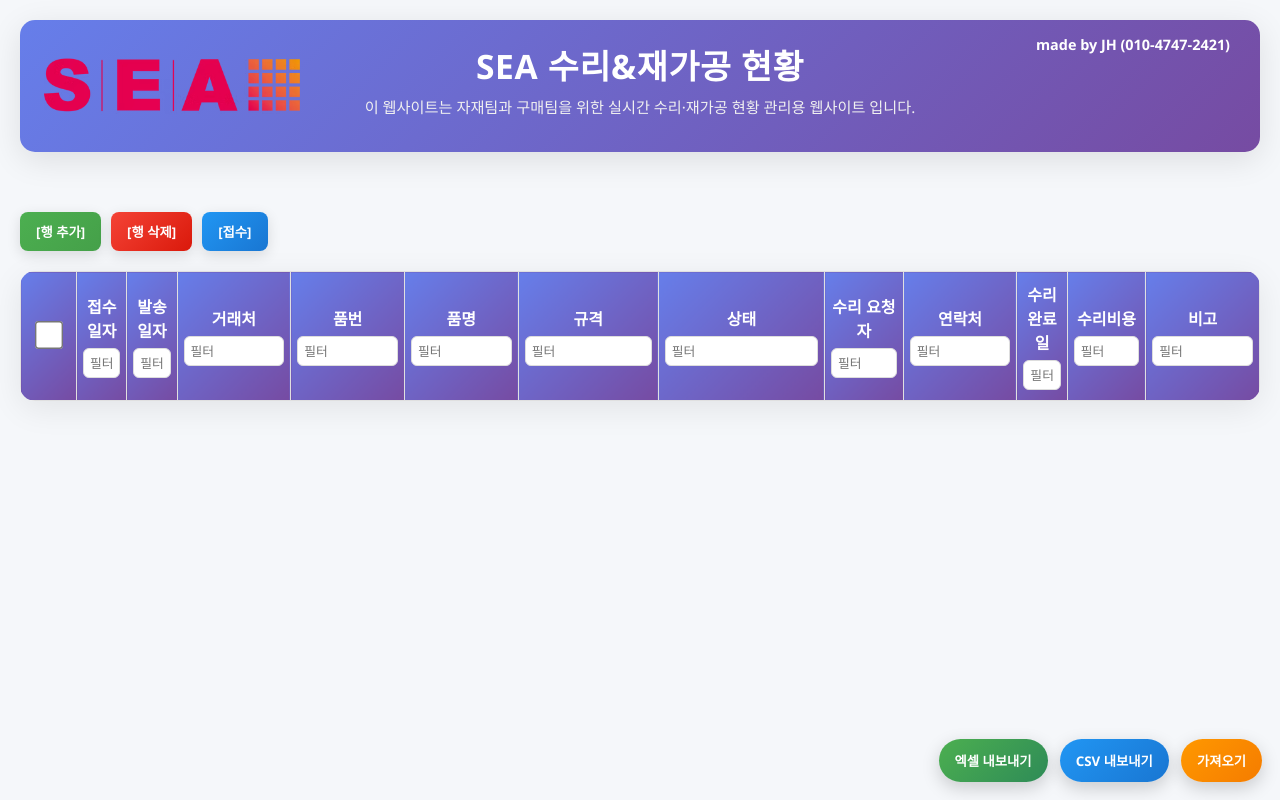
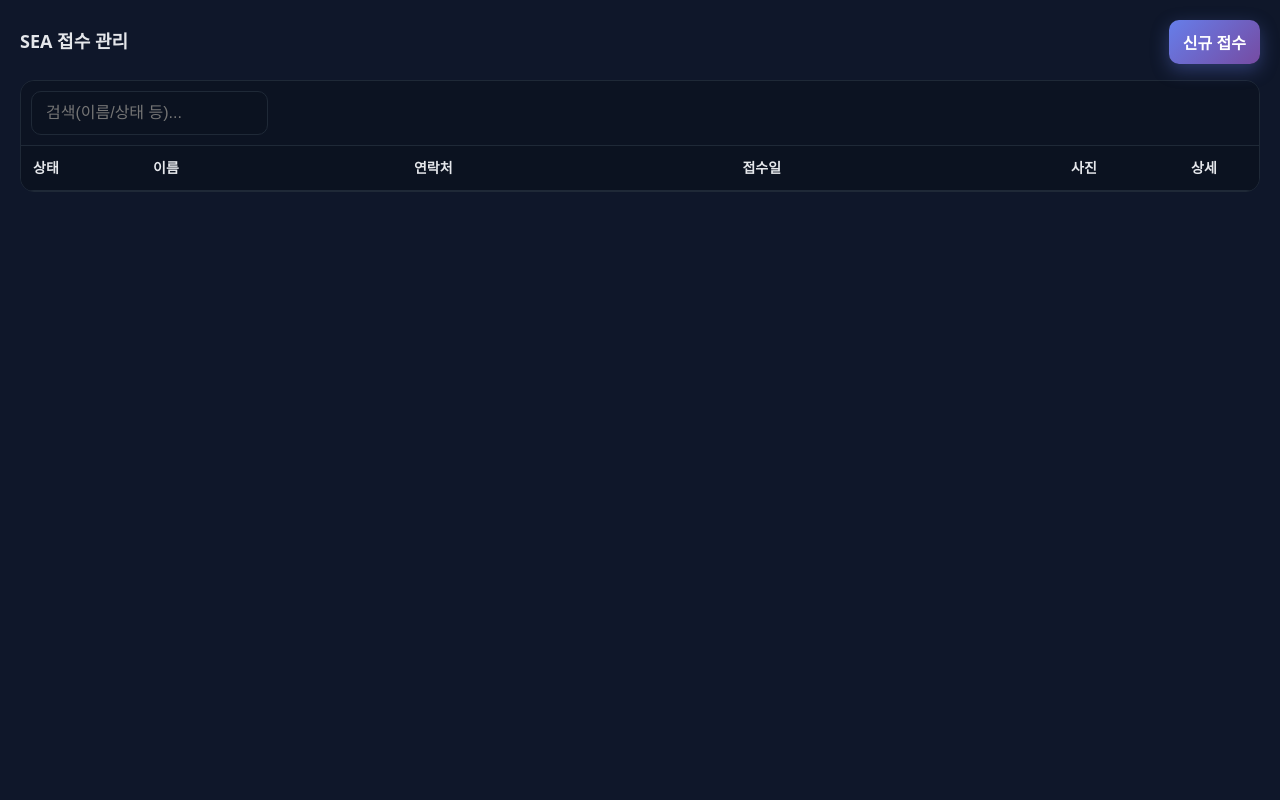
Before and after one commit to johnchoi112/repair-sea, a plain HTML site: page index.html in a window 1280 px wide. Drawn offline with Linux system fonts and the light colour scheme; no server answers.

Commit message:
Update index.html

```diff
--- a/index.html
+++ b/index.html
@@ -1,240 +1,168 @@
-<!DOCTYPE html>
+<!doctype html>
 <html lang="ko">
 <head>
-<meta charset="UTF-8" />
-<meta name="viewport" content="width=device-width, initial-scale=1.0" />
-<title>SEA 수리&재가공 현황 (실시간 Firestore 연동)</title>
- <link rel="apple-touch-icon" sizes="180x180" href="./apple-touch-icon.png">
-<link rel="icon" type="image/png" sizes="32x32" href="./favicon-32x32.png">
-<link rel="icon" type="image/png" sizes="16x16" href="./favicon-16x16.png">
-<link rel="manifest" href="./site.webmanifest">
+  <meta charset="utf-8" />
+  <title>SEA Admin</title>
+  <meta name="viewport" content="width=device-width, initial-scale=1, viewport-fit=cover" />
+  <meta name="theme-color" content="#667eea" />
+  <meta name="apple-mobile-web-app-capable" content="yes" />
+  <meta name="apple-mobile-web-app-status-bar-style" content="black-translucent" />
+
   <style>
-  * { box-sizing: border-box; font-family: 'Segoe UI', Tahoma, Geneva, Verdana, sans-serif; }
-  body { background: #f5f7fa; margin: 0; padding: 20px; }
-  .container { max-width: 2000px; margin: 0 auto; }
-  .header { text-align: center; padding: 20px; margin-bottom: 60px;
-            border-radius: 15px; color:#fff;
-            background: linear-gradient(135deg, #667eea 0%, #764ba2 100%);
-            box-shadow: 0 8px 32px rgba(0,0,0,.1); position: relative; }
-  .header h1 { margin: 0; font-size: 2.1rem; font-weight: 800; letter-spacing: .02em; }
+    :root {
+      --brand: #667eea;
+      --bg: #0f172a;
+      --panel: #111827;
+      --text: #e5e7eb;
+      --muted: #94a3b8;
+      --safe-bottom: env(safe-area-inset-bottom, 0px);
+    }
 
-  .controls { display:flex; gap:10px; flex-wrap:wrap; margin-bottom:20px; margin-top: 60px; }
-  .btn { padding: 10px 16px; border:0; border-radius:8px; color:#fff; cursor:pointer; font-weight:700;
-         box-shadow: 0 4px 14px rgba(0,0,0,.12); }
-  .btn-add { background: linear-gradient(135deg, #4CAF50, #45a049); }
-  .btn-del { background: linear-gradient(135deg, #f44336, #da190b); }
-  .btn-reg { background: linear-gradient(135deg, #2196F3, #1976D2); }
+    /* 기본 레이아웃 */
+    html, body { height: 100%; background: var(--bg); color: var(--text); }
+    body { margin: 0; font: 14px/1.4 system-ui, -apple-system, Segoe UI, Roboto, Apple SD Gothic Neo, Noto Sans KR, sans-serif; -webkit-text-size-adjust: 100%; }
+    * { box-sizing: border-box; -webkit-tap-highlight-color: transparent; }
 
-  .table-container { background:#fff; border-radius:15px; box-shadow:0 8px 32px rgba(0,0,0,.08); overflow:hidden; max-height: 650px; overflow-y: auto; }
-  table { width: 100%; border-collapse: collapse; table-layout: auto; }
-  th, td { border:1px solid #e0e0e0; text-align:center; padding:10px 6px; }
-  thead th { position: sticky; top:0; z-index:10; color:#fff;
-             background: linear-gradient(135deg, #667eea 0%, #764ba2 100%); }
-  tr:nth-child(even) { background:#fafafa; }
-  tr:hover { background:#f1f6ff; }
+    .container { max-width: 1280px; margin: 0 auto; padding: clamp(8px, 2vw, 20px); }
+    .header { display: flex; flex-wrap: wrap; gap: 10px; align-items: center; margin-bottom: 16px; }
+    .title { font-weight: 700; font-size: 18px; margin-right: auto; }
+    .controls { display: flex; gap: 8px; }
 
-  input[type="date"], select { width:100%; padding:6px 8px; border:1px solid #ddd; border-radius:6px; font-size:.9rem; color: #000; }
-  .filter-input { width: 100%; padding: 5px 6px; border:1px solid #ddd; border-radius:6px; margin-top:6px; font-size:.8rem; }
+    /* 버튼/인풋: 모바일 터치 타깃 44px 이상 */
+    button, .btn, input, select, textarea {
+      min-height: 44px;
+      font-size: 16px; /* iOS 확대 방지 */
+      border-radius: 10px;
+      border: 1px solid #1f2937;
+      background: #0b1220;
+      color: var(--text);
+      padding: 10px 14px;
+    }
+    button.primary {
+      background: linear-gradient(135deg, #667eea, #764ba2);
+      border: none;
+      color: white;
+      font-weight: 700;
+      box-shadow: 0 6px 18px rgba(102,126,234,.35);
+      cursor: pointer;
+    }
+    button.primary:active { transform: translateY(1px); }
 
-  [contenteditable] { padding:6px; min-height:24px; border:1px solid transparent; border-radius:6px; }
-  [contenteditable]:hover { border-color:#e3e3e3; }
-  [contenteditable]:focus { outline:0; border-color:#2196F3; background:#fff3e0; }
+    /* 테이블 영역 */
+    .table-wrapper {
+      border: 1px solid #1f2937;
+      border-radius: 14px;
+      background: rgba(17,24,39,.5);
+      overflow: clip;
+    }
+    .table-toolbar { display:flex; flex-wrap:wrap; gap:8px; padding: 10px; border-bottom: 1px solid #1f2937; background: rgba(11,18,32,.75); }
+    .table-container {
+      overflow-x: auto;       /* 모바일 가로 스크롤 허용 */
+      overflow-y: auto;
+      -webkit-overflow-scrolling: touch;
+      max-height: calc(100vh - 260px);
+    }
 
-  /* 너비 튜닝 */
-  #mainTable th:nth-child(4),  #mainTable td:nth-child(4)  { min-width: 100px; } /* 거래처 */
-  #mainTable th:nth-child(5),  #mainTable td:nth-child(5)  { min-width: 100px; } /* 품번 */
-  #mainTable th:nth-child(6),  #mainTable td:nth-child(6)  { min-width: 100px; } /* 품명 */
-  #mainTable th:nth-child(7),  #mainTable td:nth-child(7)  { min-width: 130px; } /* 규격 */
-  #mainTable th:nth-child(10), #mainTable td:nth-child(10) { min-width: 160px; } /* 상태 */
-  #mainTable th:nth-child(11), #mainTable td:nth-child(11) { min-width: 60px; }  /* 수리요청자 */
-  #mainTable th:nth-child(12), #mainTable td:nth-child(12) { min-width: 100px; } /* 연락처 */
-  #mainTable th:nth-child(14), #mainTable td:nth-child(14) { min-width: 60px; }  /* 수리비용 */
-  #mainTable th:nth-child(15), #mainTable td:nth-child(15) { min-width: 100px; } /* 비고 */
+    table { width: 100%; border-collapse: separate; border-spacing: 0; min-width: 980px; color: var(--text); }
+    thead th {
+      position: sticky; top: 0; z-index: 10; text-align: left;
+      padding: 12px; background: #0b1220; border-bottom: 1px solid #1f2937; font-weight: 700;
+    }
+    tbody td { padding: 10px 12px; border-bottom: 1px solid #1f2937; vertical-align: top; }
+    tbody tr:hover { background: rgba(102,126,234,.08); }
+
+    /* 확장(아코디언) 행 */
+    .expand { background: rgba(2,6,23,.6); }
+    .expand > td { padding: 0; }
+    .expand-inner { padding: 12px; display: grid; gap: 12px; grid-template-columns: repeat(auto-fit, minmax(240px, 1fr)); }
 
     /* 모달 */
-  .modal { display:none; position:fixed; inset:0; background:rgba(0,0,0,.5); z-index:999; }
-  .modal-content { width: 420px; max-width: calc(100vw - 40px); margin: 5% auto; background:#fff; border-radius:12px;
-                   padding: 16px; box-shadow:0 20px 60px rgba(0,0,0,.3); }
-  .modal-header { text-align:center; font-weight:800; margin-bottom:12px; }
-  .modal-table { width:100%; border-collapse: collapse; table-layout: fixed; }
-  .modal-table th, .modal-table td { border:1px solid #eee; padding:6px 8px; font-size:.9rem; text-align:center; }
-  .modal-table th { width: 110px; background:#fafafa; }
-  .modal-input { width: 100%; padding:6px 8px; border:1px solid #ddd; border-radius:6px; color: #000; }
-  .modal-footer { text-align:center; margin-top:10px; }
-  .modal-btn { padding:9px 16px; border:0; border-radius:6px; cursor:pointer; color:#fff; font-weight:700; }
-  .ok { background: linear-gradient(135deg, #4CAF50, #45a049); }
-  .cancel { background: linear-gradient(135deg, #f44336, #da190b); margin-left:6px; }
+    .modal {
+      position: fixed; inset: 0; display: none; place-items: center; background: rgba(0,0,0,.45);
+      padding: 20px; z-index: 1000;
+    }
+    .modal[open] { display: grid; }
+    .modal-content {
+      width: min(96vw, 720px);
+      max-height: 90svh; /* 모바일 주소창 변화 대응 */
+      overflow: auto;
+      background: #0b1220; border: 1px solid #1f2937; border-radius: 14px; padding: 16px;
+      padding-bottom: calc(16px + var(--safe-bottom));
+    }
+    .modal-actions { display:flex; gap:8px; justify-content:flex-end; margin-top: 16px; }
 
- .sub-desc {
-  margin-top: 6px;
-  font-size: 0.95rem;
-  color: #f0f0f0;
-  font-weight: 400;
+    /* 모바일 간격 소형화 */
+    @media (max-width: 640px) {
+      .header { margin-bottom: 12px; }
+      .controls { gap: 6px; }
     }
 
-.author {
-  position: absolute;
-  right: 30px;
-  top: 16px; /* 기존 26px에서 줄임 */
-  font-size: 0.9rem;
-  color: #ffffff;
-  font-weight: bold;
-  text-align: right;
-  line-height: 1.2;
+    /* 모바일에서 데스크톱 전용 요소 숨김 훅 (필요 시) */
+    @media (pointer: coarse) and (max-width: 820px) {
+      [data-desktop-only] { display: none !important; }
     }
-
-.header {
-  position: relative; /* author 위치 고정용 */
-  text-align: center;
-  padding: 20px;
-  margin-bottom: 30px;
-  border-radius: 15px;
-  color: #fff;
-  background: linear-gradient(135deg, #667eea 0%, #764ba2 100%);
-  box-shadow: 0 8px 32px rgba(0,0,0,.1);
-}
-
-.header .logo {
-  position: absolute;
-  left: 24px;
-  top: 50%;
-  transform: translateY(-50%);
-  height: 64px;
-  width: auto;
-  user-select: none;
-  pointer-events: none;
-}
-
-/* 한 단계 더 진하게 */
-tr.row-status-received { background: linear-gradient(90deg, #cfe2ff 0%, #e0ecff 100%) !important; }
-tr.row-status-repairing { background: linear-gradient(90deg, #cdebd6 0%, #e2f5ea 100%) !important; }
-tr.row-status-free     { background: linear-gradient(90deg, #ffeec6 0%, #ffe7b0 100%) !important; }
-tr.row-status-paid     { background: linear-gradient(90deg, #dcdcdc 0%, #e9e9e9 100%) !important; }
-
-
-/* 호버색이 덮지 않도록 동일 유지 */
-tr.row-status-received:hover,
-tr.row-status-repairing:hover,
-tr.row-status-free:hover,
-tr.row-status-paid:hover { filter: brightness(1.0); }
-
- /* 표 행 배경 전환: 부드럽게 */
-#mainTable tbody tr { transition: background 240ms ease-in-out; }
-
   </style>
 </head>
+
 <body>
+  <div class="container">
     <div class="header">
- <img src="./logo.avif" alt="SEA logo" class="logo" />
-  <h1>SEA 수리&재가공 현황</h1>
-  <p class="sub-desc">
-    이 웹사이트는 자재팀과 구매팀을 위한 실시간 수리·재가공 현황 관리용 웹사이트 입니다.
-  </p>
-  <div class="author">
-    <strong>made by JH</strong> <span class="contact">(010-4747-2421)</span>
+      <div class="title">SEA 접수 관리</div>
+      <div class="controls">
+        <button id="btnAdd" class="primary">신규 접수</button>
       </div>
     </div>
 
-<div class="controls">
-  <button class="btn btn-add" id="btnAdd">[행 추가]</button>
-  <button class="btn btn-del" id="btnDelete">[행 삭제]</button>
-  <button class="btn btn-reg" id="btnOpen">[접수]</button>
+    <div class="table-wrapper">
+      <div class="table-toolbar">
+        <input id="filterInput" placeholder="검색(이름/상태 등)..." />
       </div>
-
       <div class="table-container">
-    <table id="mainTable">
+        <table id="mainTable" aria-label="접수 목록">
           <thead>
             <tr>
-          <th><input type="checkbox" id="checkAll" /></th>
-          <th>접수일자<br/><input class="filter-input" placeholder="필터" onkeyup="filterTable(1,this.value)" /></th>
-          <th>발송일자<br/><input class="filter-input" placeholder="필터" onkeyup="filterTable(2,this.value)" /></th>
-          <th>거래처<br/><input class="filter-input" placeholder="필터" onkeyup="filterTable(3,this.value)" /></th>
-          <th>품번<br/><input class="filter-input" placeholder="필터" onkeyup="filterTable(4,this.value)" /></th>
-          <th>품명<br/><input class="filter-input" placeholder="필터" onkeyup="filterTable(5,this.value)" /></th>
-          <th>규격<br/><input class="filter-input" placeholder="필터" onkeyup="filterTable(6,this.value)" /></th>
-          <th>증상<br/><input class="filter-input" placeholder="필터" onkeyup="filterTable(7,this.value)" /></th>
-          <th>진단 결과<br/><input class="filter-input" placeholder="필터" onkeyup="filterTable(8,this.value)" /></th>
-          <th>상태<br/><input class="filter-input" placeholder="필터" onkeyup="filterTable(9,this.value)" /></th>
-          <th>수리 요청자<br/><input class="filter-input" placeholder="필터" onkeyup="filterTable(10,this.value)" /></th>
-          <th>연락처<br/><input class="filter-input" placeholder="필터" onkeyup="filterTable(11,this.value)" /></th>
-          <th>수리완료일<br/><input class="filter-input" placeholder="필터" onkeyup="filterTable(12,this.value)" /></th>
-          <th>수리비용<br/><input class="filter-input" placeholder="필터" onkeyup="filterTable(13,this.value)" /></th>
-          <th>비고<br/><input class="filter-input" placeholder="필터" onkeyup="filterTable(14,this.value)" /></th>
+              <th style="width:120px">상태</th>
+              <th>이름</th>
+              <th>연락처</th>
+              <th>접수일</th>
+              <th style="width:120px">사진</th>
+              <th style="width:80px">상세</th>
             </tr>
           </thead>
-      <tbody id="tableBody">
-        <!-- 실시간으로 Firestore 문서를 렌더링합니다 -->
-      </tbody>
+          <tbody id="tbody"></tbody>
         </table>
       </div>
     </div>
+  </div>
 
-<!-- 접수 모달 -->
-<div id="registerModal"
-    class="modal"
-    role="dialog"
-    aria-modal="true"
-    aria-labelledby="registerTitle"
-    aria-hidden="true">
-  <div class="modal-content" tabindex="-1">
-    <h2 class="modal-header" id="registerTitle">신규 접수 등록</h2>
-    <table class="modal-table">
-      <tr><th>접수일자</th><td><input id="mReceipt" type="date" class="modal-input" /></td></tr>
-      <tr><th>거래처</th><td><input id="mCompany" type="text" class="modal-input" maxlength="50" /></td></tr>
-      <tr><th>품번</th><td><input id="mPartNo" type="text" class="modal-input" maxlength="50" /></td></tr>
-      <tr><th>품명</th><td><input id="mPartName" type="text" class="modal-input" maxlength="100" /></td></tr>
-      <tr><th>규격</th><td><input id="mSpec" type="text" class="modal-input" maxlength="100" /></td></tr>
-      <tr><th>증상</th><td><input id="mSymptom" type="text" class="modal-input" maxlength="200" /></td></tr>
-      <tr><th>요청인</th><td><input id="mRepairer" type="text" class="modal-input" maxlength="50" /></td></tr>
-      <tr><th>연락처</th><td><input id="mContact" type="text" class="modal-input" maxlength="50" /></td></tr>
-      <tr><th>비고</th><td><input id="mNote" type="text" class="modal-input" maxlength="300" /></td></tr>
-    </table>
-    <div class="modal-footer">
-      <button class="modal-btn ok" id="mOk">[확인]</button>
-      <button class="modal-btn cancel" id="mCancel">[취소]</button>
+  <!-- 신규 접수 모달 -->
+  <dialog id="registerModal" class="modal" aria-modal="true">
+    <div class="modal-content" role="document">
+      <h3 style="margin:0 0 12px 0;">신규 접수</h3>
+      <form id="registerForm">
+        <div style="display:grid; gap:10px; grid-template-columns: repeat(auto-fit, minmax(220px,1fr));">
+          <label>이름
+            <input name="name" required />
+          </label>
+          <label>연락처
+            <input name="phone" inputmode="tel" />
+          </label>
+          <label>상태
+            <select name="status">
+              <option value="접수">접수</option>
+              <option value="진행중">진행중</option>
+              <option value="완료">완료</option>
+            </select>
+          </label>
         </div>
+        <div class="modal-actions">
+          <button type="button" id="btnCancel">취소</button>
+          <button type="submit" class="primary">확인</button>
         </div>
+      </form>
     </div>
- <script type="module" src="./js/main.js"></script>
-<script>
-(function(){
-  const MAP = {
-    "접수완료": "row-status-received",
-    "수리 중": "row-status-repairing",
-    "수리중": "row-status-repairing",
-    "무상수리완료": "row-status-free",
-    "유상수리완료": "row-status-paid"
-  };
-  const ALL = Object.values(MAP);
+  </dialog>
 
-  function applyStyle(row, value){
-    row.classList.remove(...ALL);
-    const cls = MAP[(value||"").trim()];
-    if (cls) row.classList.add(cls); // 값 없으면(=선택) 기존 바탕색
-  }
-
-  function wireRow(row){
-    const sel = row && row.querySelector('select[data-key="status"]');
-    if (!sel || sel._rowStyleWired) return;
-    sel._rowStyleWired = true;
-    applyStyle(row, sel.value);                 // 초기값 반영
-    sel.addEventListener('change', () => applyStyle(row, sel.value)); // 변경시 반영
-  }
-
-  function init(){
-    const tbody = document.getElementById('tableBody');
-    if (!tbody) return;
-    tbody.querySelectorAll('tr').forEach(wireRow); // 기존 행
-    new MutationObserver(muts => {                 // 신규 행 자동 연결
-      muts.forEach(m => m.addedNodes.forEach(n => {
-        if (n.nodeType === 1 && n.tagName === 'TR') wireRow(n);
-      }));
-    }).observe(tbody, { childList: true });
-  }
-
-  document.readyState === 'loading' ?
-    document.addEventListener('DOMContentLoaded', init) : init();
-})();
-</script>
+  <script type="module" src="./main.js"></script>
 </body>
 </html>
```
Lines whose indentation alone changed are shown as unchanged.
